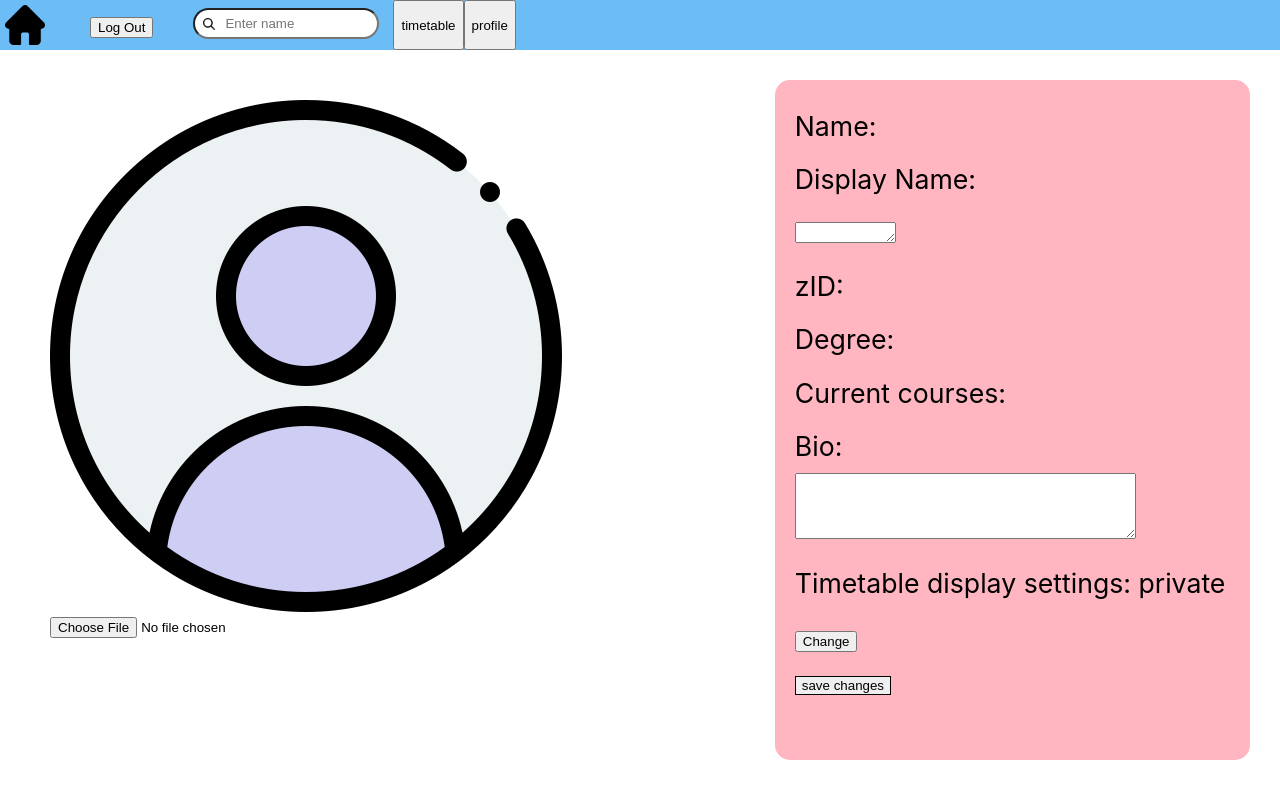
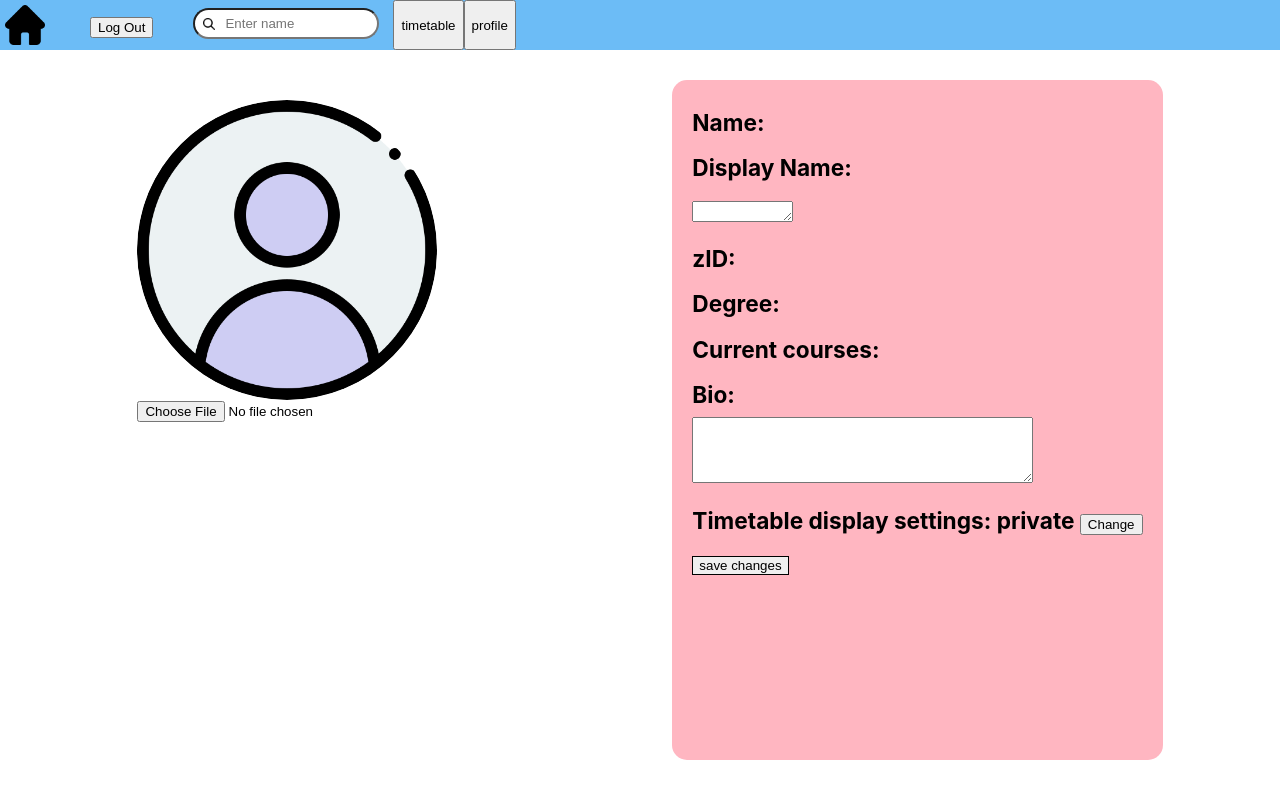
Before and after one commit to RyderAU/capstone-project, a React (Create React App) app in the folder frontend/: page /dashboard/profile in a window 1280 px wide. Built offline with nearby package versions, Linux system fonts and the light colour scheme; no server answers.

Commit message:
Fixed large profile picture

```diff
--- a/frontend/src/components/Profile.css
+++ b/frontend/src/components/Profile.css
@@ -7,6 +7,18 @@
 
 .profile-photo {
   padding: 40px;
+}
+
+.frame {
+  border-radius: 50%;
+  overflow: hidden;
+  width: 300px;
+  height: 300px;
+}
+
+.profile-img {
+  width: 100%;
+  height: 100%;
 }
 
 .profile-description {
@@ -19,11 +31,13 @@
 }
 
 .title {
-  font-size: 20pt;
+  font-size: 17pt;
+  font-weight: bold;
 }
 
 .field-entry {
-  font-size: 15pt;
+  font-size: 12pt;
+  font-weight: lighter;
 }
 
 .save-changes-button {
--- a/frontend/src/components/Profile.jsx
+++ b/frontend/src/components/Profile.jsx
@@ -99,11 +99,13 @@ const Profile = () => {
   return (
     <div className="profile-container">
       <div className="profile-photo">
-        {/* assuming that ryder will implement a beautiful edit button here */}
-        <img
-          src={profilePic ? profilePic : defprofile}
-          alt="user profile image"
-        />
+        <div className="frame">
+          <img
+            className="profile-img"
+            src={profilePic ? profilePic : defprofile}
+            alt="user profile image"
+          />
+        </div>
         <input
           type="file"
           onChange={(e) => {
```
